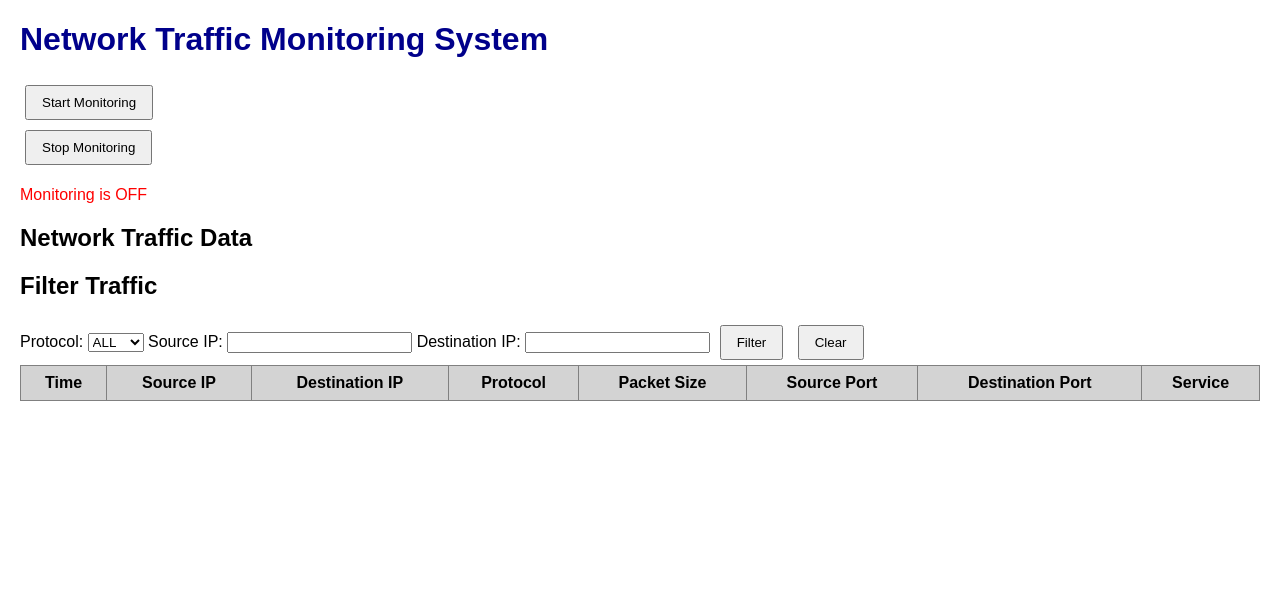
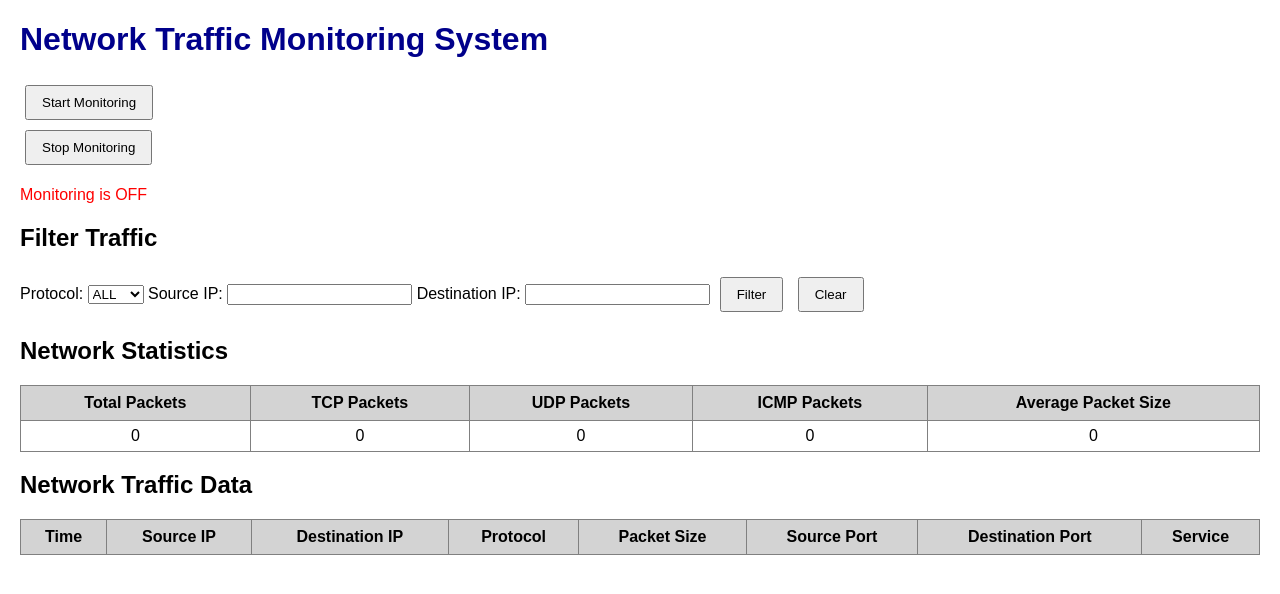
Before and after one commit to Farah-Tanveer/Netra, a Flask app: page / in a window 1280 px wide. Shown: the top 594 px of the page. Run offline with Flask 3, Linux system fonts and the light colour scheme; lists and menus that the app fills with data are empty.

Commit message:
Added statistics calculation

```diff
--- a/app.py
+++ b/app.py
@@ -20,6 +20,15 @@ def home():
     global monitoring
 
     data = []
+
+    # Default statistics
+    stats = {
+        "total": 0,
+        "tcp": 0,
+        "udp": 0,
+        "icmp": 0,
+        "avg_size": 0
+    }
 
     if monitoring:
         df = pd.read_csv("network_traffic.csv")
@@ -46,12 +55,25 @@ def home():
         if dest_ip:
             df = df[df["Destination_IP"] == dest_ip]
 
+        # Generate Statistics
+        stats["total"] = len(df)
+
+        stats["tcp"] = len(df[df["Protocol"] == "TCP"])
+
+        stats["udp"] = len(df[df["Protocol"] == "UDP"])
+
+        stats["icmp"] = len(df[df["Protocol"] == "ICMP"])
+
+        if len(df) > 0:
+            stats["avg_size"] = round(df["Packet_Size"].mean(), 2)
+
         data = df.to_dict(orient="records")
 
     return render_template(
         "index.html",
         data=data,
-        monitoring=monitoring
+        monitoring=monitoring,
+        stats=stats
     )
 
 
--- a/templates/index.html
+++ b/templates/index.html
@@ -23,7 +23,7 @@
 {% else %}
 <p style="color:red;">Monitoring is OFF</p>
 {% endif %}
-<h2>Network Traffic Data</h2>
+
 
 <h2>Filter Traffic</h2>
 
@@ -48,6 +48,30 @@
 <button type="reset">Clear</button>
 
 </form>
+
+<h2>Network Statistics</h2>
+
+<table border="1">
+
+<tr>
+    <th>Total Packets</th>
+    <th>TCP Packets</th>
+    <th>UDP Packets</th>
+    <th>ICMP Packets</th>
+    <th>Average Packet Size</th>
+</tr>
+
+<tr>
+    <td>{{ stats.total }}</td>
+    <td>{{ stats.tcp }}</td>
+    <td>{{ stats.udp }}</td>
+    <td>{{ stats.icmp }}</td>
+    <td>{{ stats.avg_size }}</td>
+</tr>
+
+</table>
+
+<h2>Network Traffic Data</h2>
 <table border="1">
 
 <tr>
```
